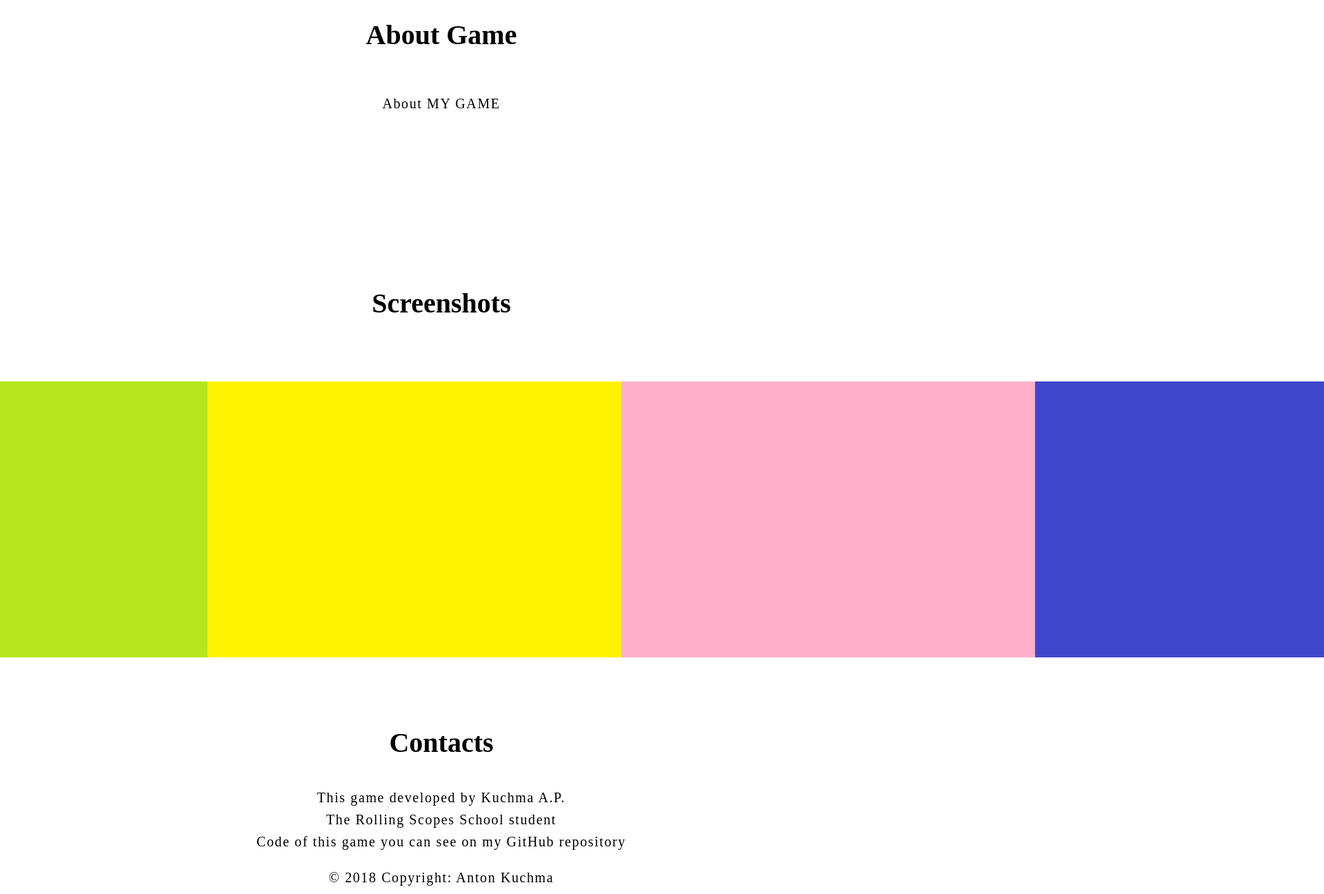
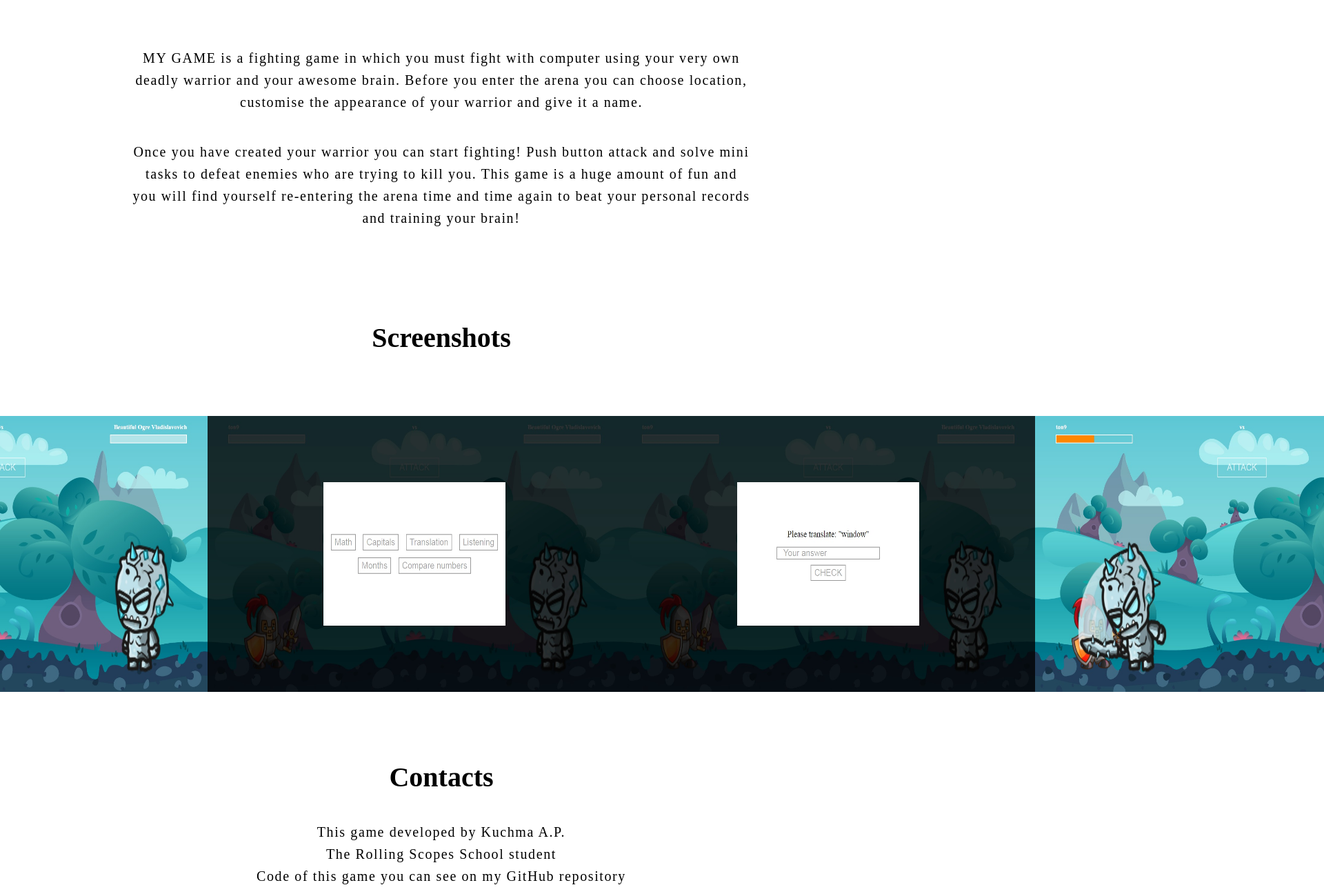
Before and after one commit to ton9q/final-game-mongo, a website built with webpack: page landing/index.html in a window 1280 px wide. Shown: the part 964-2260 px from the top of the page at 69% size, 1920 px wide, since content can reach past the window. Built offline with nearby package versions, Linux system fonts and the light colour scheme.

Commit message:
chore: correct landing

```diff
--- a/landing/css/style.css
+++ b/landing/css/style.css
@@ -130,6 +130,7 @@ h2 {
   height: 500px;
 
   margin: auto;
+  padding-top: 50px;
   text-align: center;
 }
 
--- a/landing/index.html
+++ b/landing/index.html
@@ -25,14 +25,14 @@
             <li class="nav__item"><a href="#screenshots">Screenshots</a></li>
             <li class="nav__item"><a href="#contacts">Contacts</a></li>
           </ul>
-          <a class="nav__item play-button" href="#">Play Now</a>
+          <a class="nav__item play-button" href="../dist/index.html">Play Now</a>
         </div>
       </nav>
 
       <header>
         <a name="Home"></a>
 
-        <div class="header__image"><!-- <img src="header.jpg" alt="header-image" /> --></div>
+        <div class="header__image"></div>
         <div class="header__text"><h1>MY GAME</h1></div>
       </header>
 
@@ -43,10 +43,15 @@
           <div class="main__about_wrapper">
             <h2>About Game</h2>
             <p>
-              <!--  -->
-              About MY GAME
+              MY GAME is a fighting game in which you must fight with computer using your very own deadly warrior and your awesome
+			  brain. Before you enter the arena you can choose location, customise the appearance of your warrior and give it a name.
+			</p>
+
+			<p>
+			  Once you have created your warrior you can start fighting! Push button attack and solve mini tasks to defeat enemies who
+			  are trying to kill you. This game is a huge amount of fun and you will find yourself re-entering the arena time and time
+			  again to beat your personal records and training your brain!
             </p>
-
             <a name="screenshots"></a>
           </div>
         </section>
@@ -58,11 +63,15 @@
             <div class="main__screenshots_slider">
               <div class="prev-button" id="prev-button"> <i class="fas fa-angle-left fa-7x"></i> </div>
 
-              <img class="slide" src="./img/screenshots/1.png" alt="screenshot" />
-              <img class="slide" src="./img/screenshots/2.png" alt="screenshot" />
-              <img class="slide" src="./img/screenshots/3.png" alt="screenshot" />
-              <img class="slide" src="./img/screenshots/4.png" alt="screenshot" />
-              <img class="slide" src="./img/screenshots/5.png" alt="screenshot" />
+              <img class="slide" src="./img/screenshots/1.jpg" alt="screenshot" />
+              <img class="slide" src="./img/screenshots/2.jpg" alt="screenshot" />
+              <img class="slide" src="./img/screenshots/3.jpg" alt="screenshot" />
+              <img class="slide" src="./img/screenshots/4.jpg" alt="screenshot" />
+              <img class="slide" src="./img/screenshots/5.jpg" alt="screenshot" />
+			  <img class="slide" src="./img/screenshots/6.jpg" alt="screenshot" />
+			  <img class="slide" src="./img/screenshots/7.jpg" alt="screenshot" />
+			  <img class="slide" src="./img/screenshots/8.jpg" alt="screenshot" />
+			  <img class="slide" src="./img/screenshots/9.jpg" alt="screenshot" />
 
               <div class="next-button" id="next-button"> <i class="fas fa-angle-right fa-7x"></i> </div>
             </div>
@@ -79,7 +88,7 @@
             <span>Code of this game you can see on my GitHub repository</span>
 
             <div class="main__contacts_person">
-              <p>© 2018 Copyright: <span>Anton Kuchma</span></p>
+              <p>© 2019 Copyright: <span>Anton Kuchma</span></p>
             </div>
             <div class="main__contacts_link">
               <a href="https://github.com/ton9q"> <i class="fab fa-github fa-2x"></i> </a>
@@ -91,7 +100,7 @@
       </main>
 
       <footer>
-        <span><a href="https://github.com/ton9q">Anton Kuchma</a> 2018</span>
+        <span><a href="https://github.com/ton9q">Anton Kuchma</a> 2019</span>
       </footer>
     </div>
 
--- a/landing/js/index.js
+++ b/landing/js/index.js
@@ -1,4 +1,4 @@
-let slideIndex = 1;
+let slideIndex = 0;
 
 function showSlides(n) {
   let i;
```
Also changed, not shown: landing/img/screenshots/1.jpg (added), landing/img/screenshots/1.png (deleted), landing/img/screenshots/2.jpg (added), landing/img/screenshots/2.png (deleted), landing/img/screenshots/3.jpg (added), landing/img/screenshots/3.png (deleted), landing/img/screenshots/4.jpg (added), landing/img/screenshots/4.png (deleted), landing/img/screenshots/5.jpg (added), landing/img/screenshots/5.png (deleted), landing/img/screenshots/6.jpg (added), landing/img/screenshots/7.jpg (added), landing/img/screenshots/8.jpg (added), landing/img/screenshots/9.jpg (added).
